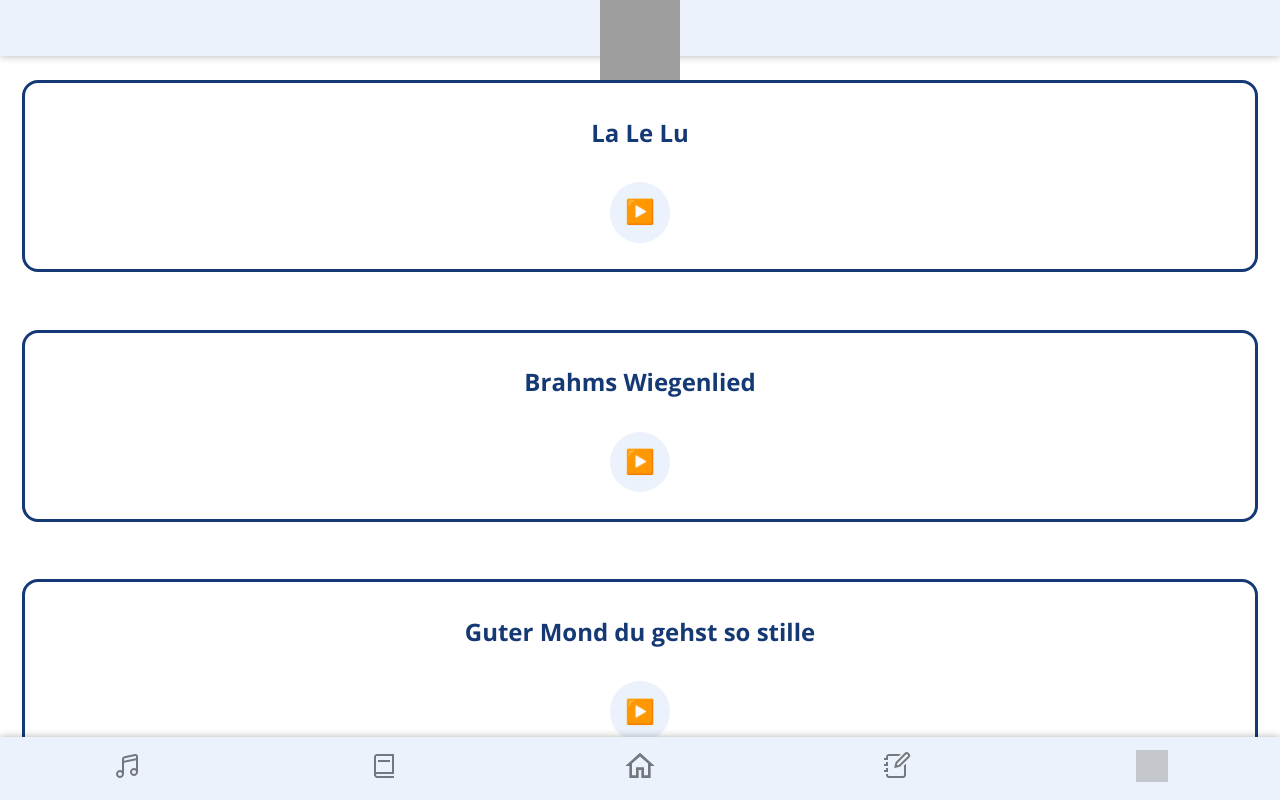
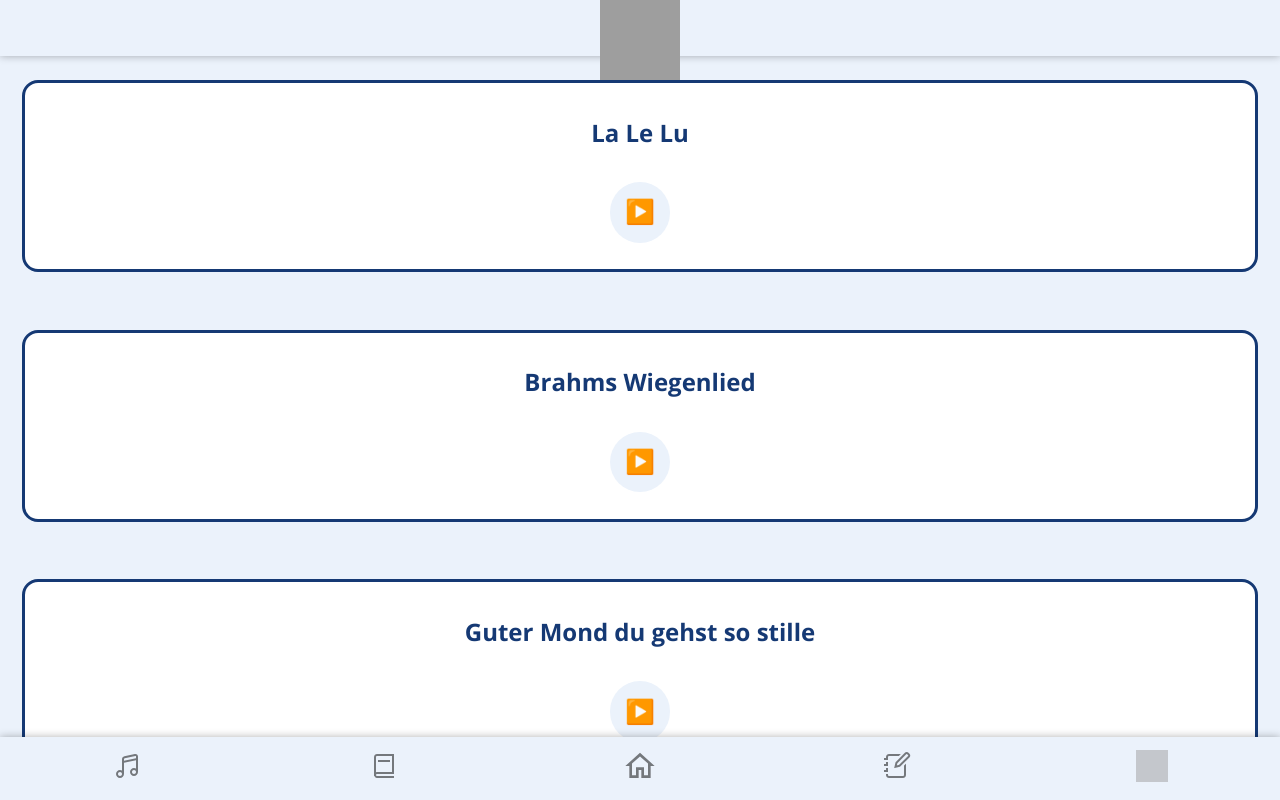
Before and after one commit to JulianSchumacher99/Sterntaler-App, a React (Vite) app: page /musik in a window 1280 px wide. Shown: the top 800 px of the page. Built offline with nearby package versions, Linux system fonts and the light colour scheme; grey boxes are pictures that could not be loaded.

Commit message:
💄 Change colors

```diff
--- a/src/Components/Music Player/musicPlayer.module.css
+++ b/src/Components/Music Player/musicPlayer.module.css
@@ -1,6 +1,7 @@
 .container {
   border: 0.2rem solid var(--color-secondary);
   border-radius: var(--border-radius);
+  background-color: var(--color-contrast);
   margin: 1.8rem 1.4rem;
   padding: 0.8rem;
   display: grid;
--- a/src/pages/Musik/musik.module.css
+++ b/src/pages/Musik/musik.module.css
@@ -1,3 +1,4 @@
 .container {
   display: grid;
+  background-color: var(--color-primary);
 }
```
